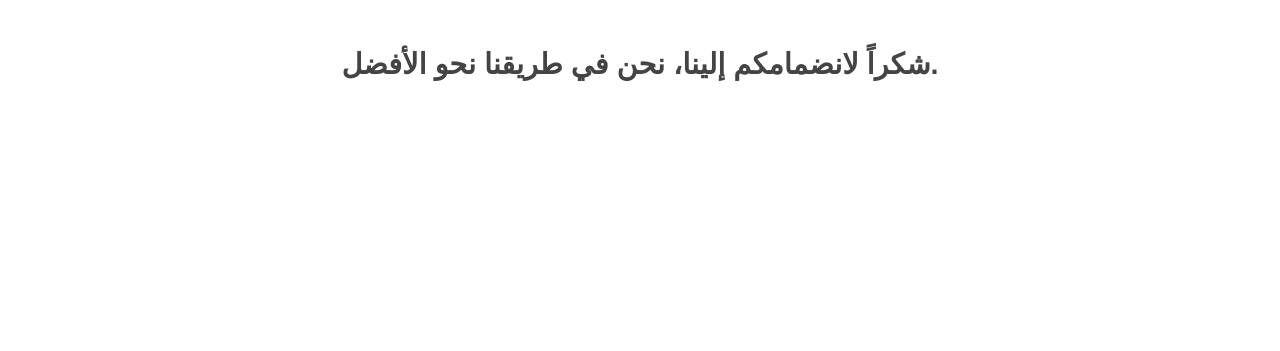
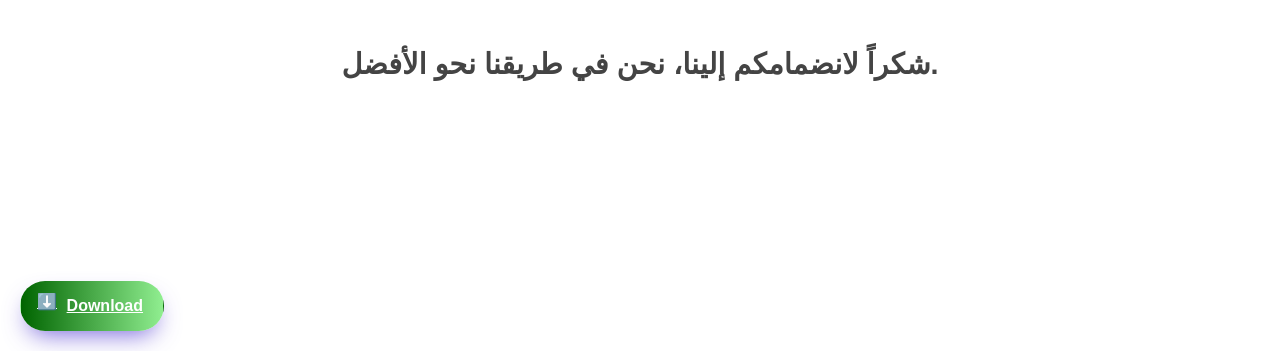
Before and after one commit to MarwanGamingYT/Aqeda.github.io, a plain HTML site: page page.html in a window 1280 px wide. Shown: the part 449-800 px from the top of the page. Drawn offline with Linux system fonts and the light colour scheme.

Commit message:
Update page.html

```diff
--- a/page.html
+++ b/page.html
@@ -116,6 +116,56 @@
       opacity: 0;
       animation: fadeIn 2s ease-in-out 1s forwards; /* Fades in later */
     }
+
+    /* Button Styling */
+    .button {
+      line-height: 1;
+      background-color: transparent;
+      cursor: pointer;
+      display: flex;
+      align-items: center;
+      gap: 0.35em;
+      padding: 0.75em 1em;
+      padding-right: 1.25em;
+      color: #fff;
+      border: 1px solid transparent;
+      font-weight: 700;
+      border-radius: 2em;
+      font-size: 1rem;
+      box-shadow: 0 0.7em 1.5em -0.5em hsla(249, 62%, 51%, 0.745);
+      transition: transform 0.3s;
+      position: fixed;
+      bottom: 20px;  /* Position at the bottom */
+      left: 20px;    /* Position at the left */
+      z-index: 1000; /* Ensure it's above other content */
+      background: linear-gradient(
+        90deg,
+        darkgreen 0%,    /* Dark Green */
+        lightgreen 100%   /* Light Green */
+      );
+    }
+
+    /* Button Icon (if any) */
+    .button__icon {
+      width: 1.5em;
+      height: 1.5em;
+    }
+
+    /* Hover Effect */
+    .button:hover {
+      border-color: #f4f5f2;
+      background: linear-gradient(
+        90deg,
+        darkgreen 0%,    /* Dark Green */
+        lightgreen 100%   /* Light Green */
+      );
+    }
+
+    /* Active State (click effect) */
+    .button:active {
+      transform: scale(0.98);
+      box-shadow: 0 0.5em 1.5em -0.5em hsla(249, 62%, 51%, 0.745);
+    }
   </style>
 </head>
 <body>
@@ -135,5 +185,10 @@
     <!-- Bottom Text Section -->
     <div class="bottom-text">شكراً لانضمامكم إلينا، نحن في طريقنا نحو الأفضل.</div>
   </div>
+
+  <!-- Download Button -->
+  <a href="your-link-here.com" class="button" target="_blank">
+    <span class="button__icon">⬇️</span> Download
+  </a>
 </body>
 </html>
```
